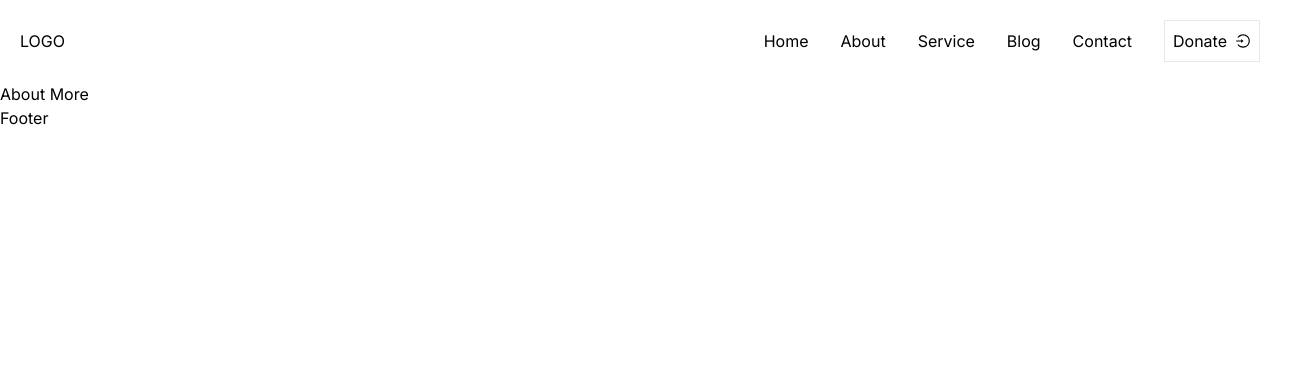
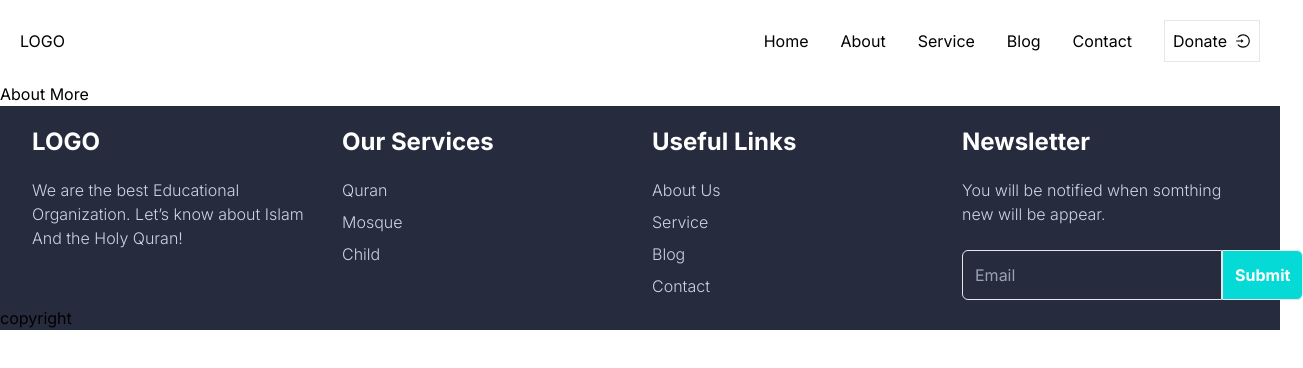
Before and after one commit to tofael005/i-media-org, a Next.js app: page /aboutmore in a window 1280 px wide. Shown: the top 368 px of the page, 1303 px wide, since content can reach past the window. Built offline with nearby package versions, Linux system fonts and the light colour scheme.

Commit message:
footer added

```diff
--- a/src/app/page.js
+++ b/src/app/page.js
@@ -15,8 +15,8 @@ const page = () => {
       <About />
       <Service />
       <Pillar />
+      <Support />
       <Blog />
-      <Support />
     </div>
   );
 };
--- a/src/components/Footer.jsx
+++ b/src/components/Footer.jsx
@@ -1,9 +1,39 @@
+import Link from 'next/link';
 import React from 'react';
 
 const Footer = () => {
     return (
-        <div>
-            <h1>Footer</h1>
+        <div className="bg-[#262B3E]">
+            <div className="max-w-[1240px] mx-auto">
+                <div className="grid md:grid-cols-4 px-3 gap-6">
+                    <div className='w-full'>
+                        <h1 className="text-2xl my-5 text-white font-bold">LOGO</h1>
+                        <p className="font-light text-slate-300 my-2">We are the best Educational Organization. Let’s know about Islam And the Holy Quran!</p>
+                    </div>
+                    <div className='w-full'>
+                        <h1 className="text-2xl my-5 text-white font-bold">Our Services</h1>
+                        <Link href="/quran"><h1 className="font-light text-slate-300 my-2">Quran</h1></Link>
+                        <Link href="/mosque"><h1 className="font-light text-slate-300 my-2">Mosque</h1></Link>
+                        <Link href="/child"><h1 className="font-light text-slate-300 my-2">Child</h1></Link>
+                    </div>
+                    <div className='w-full'>
+                        <h1 className="text-2xl my-5 text-white font-bold">Useful Links</h1>
+                        <Link href="/about"><h1 className="font-light text-slate-300 my-2">About Us</h1></Link>
+                        <Link href="/service"><h1 className="font-light text-slate-300 my-2">Service</h1></Link>
+                        <Link href="/blog"><h1 className="font-light text-slate-300 my-2">Blog</h1></Link>
+                        <Link href="/contact"><h1 className="font-light text-slate-300 my-2">Contact</h1></Link>
+                    </div>
+                    <div className='w-full'>
+                        <h1 className="text-2xl my-5 text-white font-bold">Newsletter</h1>
+                        <p className="font-light text-slate-300 mb-6">You will be notified when somthing new will be appear.</p>
+                        <div className='flex items-center'>
+                            <input className='p-3 rounded-s-md bg-transparent border' type="email" name="email" id="" placeholder='Email'/>
+                            <input className='p-3 rounded-e-md hover:border-bg-[#06DAD7] text-white font-bold hover:text-[#23306C] duration-500 bg-[#06DAD7] border' type="button" value="Submit" />
+                        </div>
+                    </div>
+                </div>
+            </div>
+            <h1>copyright</h1>
         </div>
     );
 };
--- a/src/components/Pillar.jsx
+++ b/src/components/Pillar.jsx
@@ -8,7 +8,7 @@ import Image from 'next/image';
 
 const Pillar = () => {
     return (
-        <div className="mt-20 mb-10">
+        <div className="mt-20 mb-20">
             <h1 className="text-center text-4xl font-bold my-6 text-[#23306C]">Five Pillars Of Islam</h1>
             <p className="text-center font-light mb-7 text-[#0B8998]">---Islam Pillars---</p>
             <div className="max-w-[1240px] mx-auto grid md:grid-cols-5 text-center gap-6">
--- a/src/components/PrayerTime.jsx
+++ b/src/components/PrayerTime.jsx
@@ -5,12 +5,12 @@ import { BsStopwatch } from 'react-icons/bs';
 const PrayerTime = () => {
     return (
         <div className='mt-10 max-w-[1240px] mx-auto'>
-            <h1 className="text-center text-3xl font-bold">Prayar Times</h1>
-            <p className="text-center mt-2 ">---Today---</p>
+            <h1 className="text-center text-4xl text-[#23306C] font-bold">Prayar Times</h1>
+            <p className="text-center mt-2 text-[#0B8998]">---Today---</p>
 
             <div className="grid md:grid-cols-5 mt-8 gap-6">
                 <div className="border rounded-md flex items-center gap-3 p-4">
-                    <span className="text-5xl text-center font-extrabold">
+                    <span className="text-5xl text-center text-[#23306C] font-extrabold">
                         <BsStopwatch />
                     </span>
                     <div className="p-3">
@@ -19,7 +19,7 @@ const PrayerTime = () => {
                     </div>
                 </div>
                 <div className="border rounded-md flex items-center gap-3 p-4">
-                    <span className="text-5xl text-center font-extrabold">
+                    <span className="text-5xl text-[#23306C] text-center font-extrabold">
                         <BsStopwatch />
                     </span>
                     <div className="p-3">
@@ -28,7 +28,7 @@ const PrayerTime = () => {
                     </div>
                 </div>
                 <div className="border rounded-md flex items-center gap-3 p-4">
-                    <span className="text-5xl text-center font-extrabold">
+                    <span className="text-5xl text-[#23306C] text-center font-extrabold">
                         <BsStopwatch />
                     </span>
                     <div className="p-3">
@@ -37,7 +37,7 @@ const PrayerTime = () => {
                     </div>
                 </div>
                 <div className="border rounded-md flex items-center gap-3 p-4">
-                    <span className="text-5xl text-center font-extrabold">
+                    <span className="text-5xl text-[#23306C] text-center font-extrabold">
                         <BsStopwatch />
                     </span>
                     <div className="p-3">
@@ -46,7 +46,7 @@ const PrayerTime = () => {
                     </div>
                 </div>
                 <div className="border rounded-md flex items-center gap-3 p-4">
-                    <span className="text-5xl text-center font-extrabold">
+                    <span className="text-5xl text-[#23306C] text-center font-extrabold">
                         <BsStopwatch />
                     </span>
                     <div className="p-3">
```
Also changed, not shown: src/components/Support.jsx (+11 -6 lines).
